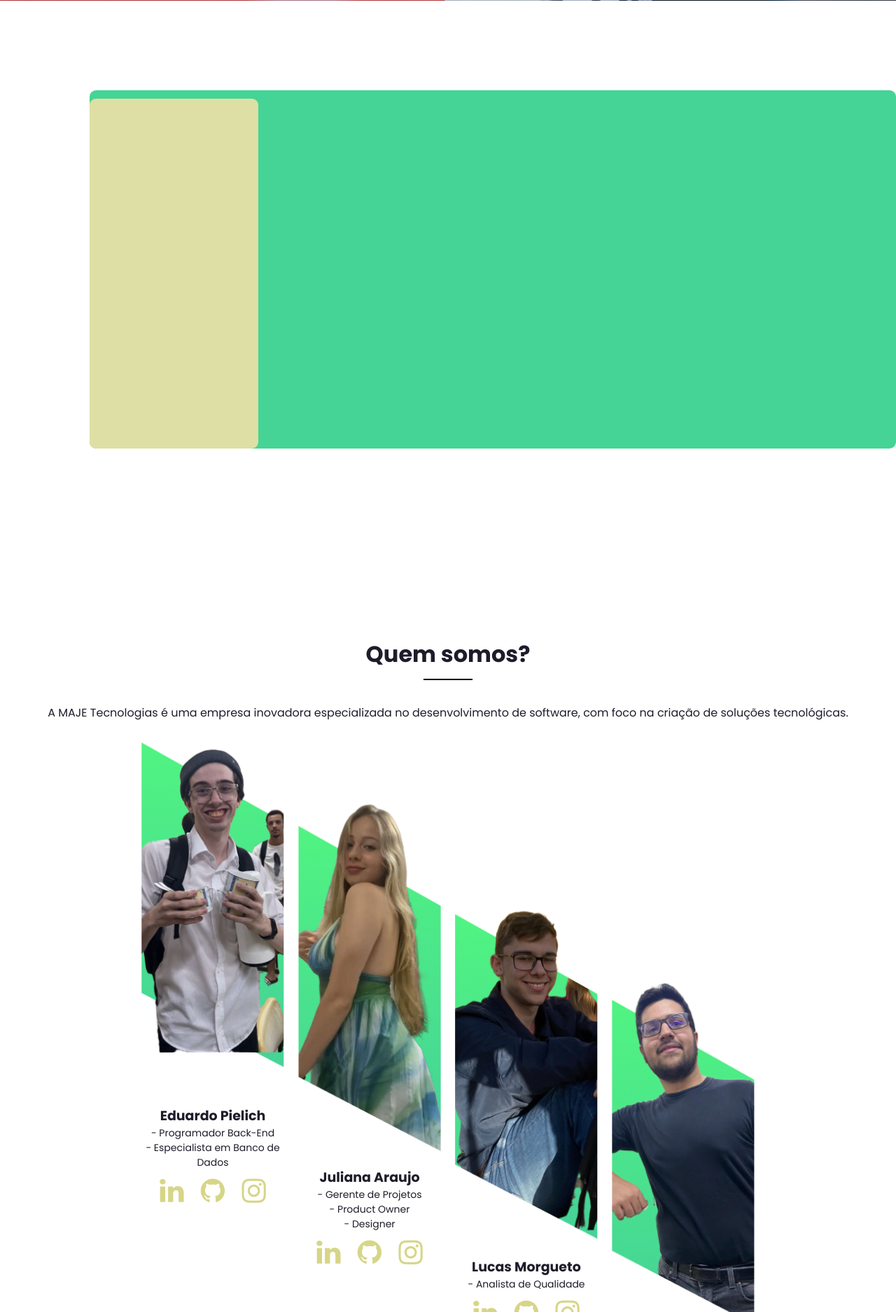
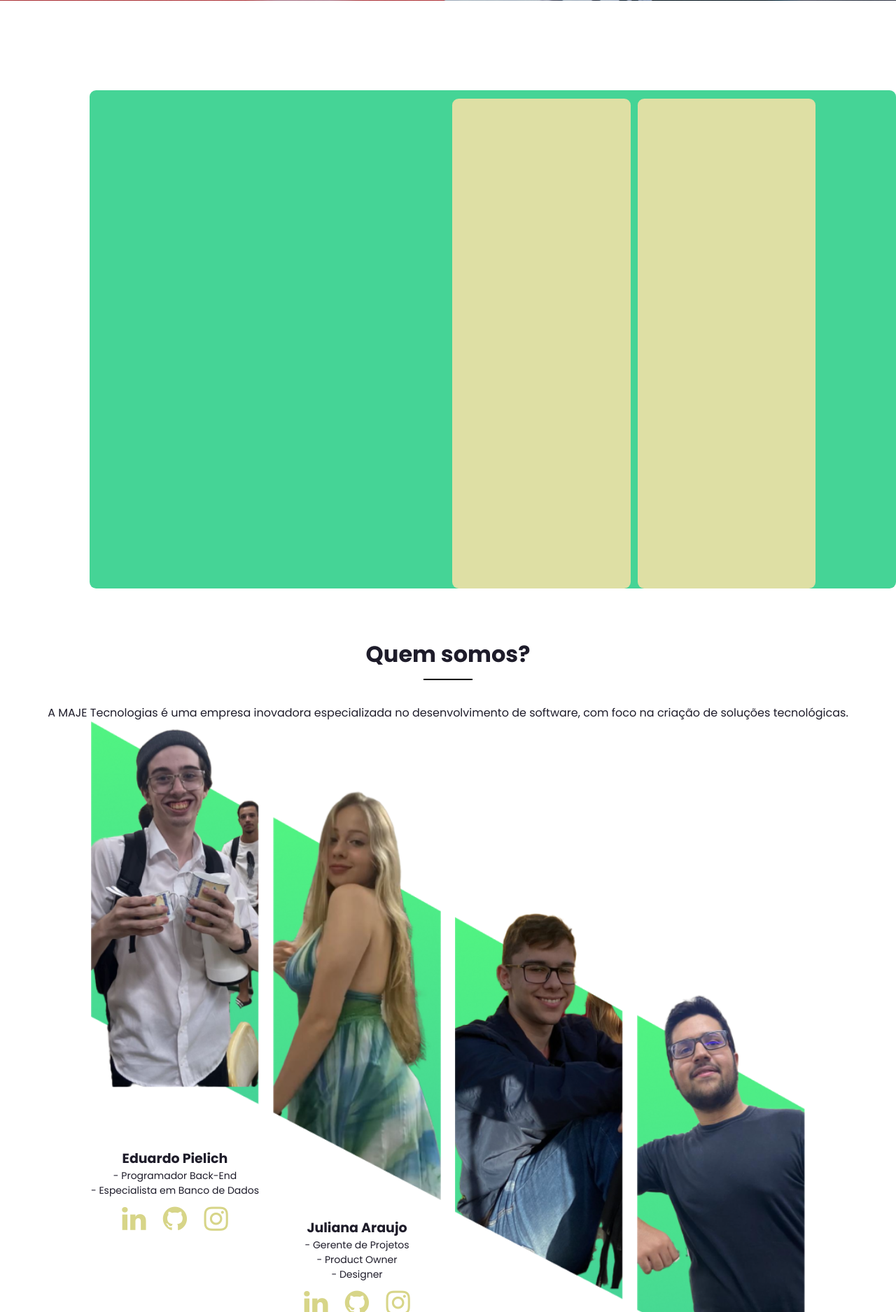
Before and after one commit to MAJE-Tecnologias/Evoluti, a PHP site: page /HTML/index.html in a window 1280 px wide. Shown: the part 2487-4362 px from the top of the page at 70% size. Run offline with PHP 8.4, Linux system fonts and the light colour scheme; some libraries are stand-ins or nearby versions.

Commit message:
11º Commit
- Finalização da Section "Quem Somos"
- Adição do ícone na aba
- Continuação da Section "Nosso Propósito"

```diff
--- a/CSS/style.css
+++ b/CSS/style.css
@@ -323,19 +323,34 @@ margin-right: 120px;
     padding-top: 10%;
 }
 
+.proposito_container_blocos {
+    padding-right: 10%;
+    display: grid;
+    height: 100%;
+    grid-template-columns: 2fr repeat(2, 1fr);
+    grid-template-rows: 1fr;
+    grid-column-gap: 10px;
+    grid-row-gap: 0px;
+    align-items: end;
+    }
+
+    .bloco_container { grid-area: 1 / 1 / 2 / 2; }
+    .bloco_1_container { grid-area: 1 / 2 / 2 / 3; }
+    .bloco_2_container { grid-area: 1 / 3 / 2 / 4; }
+
 .bloco{
     position: absolute;
     right: 0px;
     width: 90%;
-    height: 512px;
+    height: 712px;
     border-radius: 9.16px;
     background: #45D496;
 }
 
 .bloco1{
-    position: absolute;
-    width: 241px;
-    height: 500px;
+    position: relative;
+    width: 100%;
+    height: 700px;
     bottom: 0px;
     border-radius: 9.16px;
     background: #DEDFA4;
@@ -345,6 +360,19 @@ margin-right: 120px;
 /* --------------------------------------------------------- */
 
   /* Section "Quem Somos?" */
+
+  .colunas_container_QS {
+    display: grid;
+    grid-template-columns: repeat(4, 1fr);
+    grid-template-rows: 1fr;
+    grid-column-gap: 20px;
+    grid-row-gap: 0px;
+    }
+
+    .coluna1 { grid-area: 1 / 1 / 2 / 2; }
+    .coluna2 { grid-area: 1 / 2 / 2 / 3; }
+    .coluna3 { grid-area: 1 / 3 / 2 / 4; }
+    .coluna4 { grid-area: 1 / 4 / 2 / 5; }
 
   .QuemSomos{
     width: 100%;
@@ -374,33 +402,12 @@ h1{
     text-align: center;
   }
 
-  .container_Cards{
-    display: flex;
-    width: 70%;
-    justify-content: center;
-    margin: 20px;
-  }
-
   #icones{
     font-size: 40px;
     color: #D7D588;
     margin: 10px;
   }
 
-.coluna{
-    position: relative;
-    text-align: center;
-    align-items: center;
-    float:left;
-    width: 100%;
-    margin: 10px;
-}
-
-.row::after{
-    content: "";
-    display: table;
-    clear: both;
-}
 
 .card1{
     width: 100%;
--- a/HTML/index.html
+++ b/HTML/index.html
@@ -4,6 +4,7 @@
     <meta charset="UTF-8">
     <meta http-equiv="X-UA-Compatible" content="IE=edge">
     <meta name="viewport" content="width=device-width, initial-scale=1.0">
+    <link rel="icon" href="/Imagens/Icon.png">
 
     <!-- CSS -->
     <link rel="stylesheet" href="/CSS/style.css">
@@ -120,7 +121,17 @@
     <section class="proposito" id="proposito">
         <div class="proposito_container">
 
-            <div class="bloco"><div class="bloco1"></div></div>
+            <div class="bloco">
+
+                <div class="proposito_container_blocos">
+                    <div class="bloco_container"></div>
+                    <div class="bloco_1_container"><div class="bloco1"></div></div>
+                    <div class="bloco_2_container"><div class="bloco1"></div></div>
+                </div>
+
+
+
+            </div>
 
         </div>
 
@@ -140,8 +151,8 @@
 
             <div class="center-screen">
 
-                <div class="container_Cards">
-                    	<div class="coluna">
+                <div class="colunas_container_QS">
+                    <div class="coluna1">
                         <img src="/Imagens/QuemSomos/Pielich.png" alt="backgroundCard1" class="card1">
                         <div class="textoCard1">
                         <h1>Eduardo Pielich</h1>
@@ -152,7 +163,7 @@
                         <a href="l1nk.dev/linkedinlucas"><i class="fa fa-instagram" id="icones"></i></a>
                         </div>
                     </div>
-                        <div class="coluna">
+                    <div class="coluna2">
                         <img src="/Imagens/QuemSomos/Juliana.png" alt="backgroundCard2" class="card2">
                             <div class="textoCard2">
                             <h1>Juliana Araujo</h1>
@@ -164,7 +175,7 @@
                             <a href="l1nk.dev/linkedinlucas"><i class="fa fa-instagram" id="icones"></i></a>
                     </div>
                     </div>
-                        <div class="coluna">
+                    <div class="coluna3">
                         <img src="/Imagens/QuemSomos/Morgueto.png" alt="backgroundCard3" class="card3">
                         <div class="textoCard3">
                         <h1>Lucas Morgueto</h1>
@@ -174,7 +185,7 @@
                         <a href="l1nk.dev/linkedinlucas"><i class="fa fa-instagram" id="icones"></i></a>
                     </div>
                     </div>
-                        <div class="coluna">
+                    <div class="coluna4">
                         <img src="/Imagens/QuemSomos/Renato.png" alt="backgroundCard4" class="card4">
                         <div class="textoCard4">
                         <h1>Renato Carvalho</h1>
@@ -218,7 +229,7 @@
         <h2 class="barrinha_rodape"></h2>
 
         <div class="redes_rodape">
-            <h2 class="redes_text"><a href=""><i class="fa fa-twitter" id="iconesRodape"></i></a><a><i class="fa fa-linkedin" id="iconesRodape"></i></a><a><i class="fa fa-instagram" id="iconesRodape"></i></a></h2>
+            <h2 class="redes_text"><a href=""><i class="fa fa-twitter" id="iconesRodape"></i></a><a href=""><i class="fa fa-linkedin" id="iconesRodape"></i></a><a href=""><i class="fa fa-instagram" id="iconesRodape"></i></a></h2>
         </div>
 
         <div class="trademark_rodape">
```
Also changed, not shown: other parts of CSS/style.css (+12 -21 lines), Imagens/Icon.png (added). Lines whose indentation alone changed are shown as unchanged.
